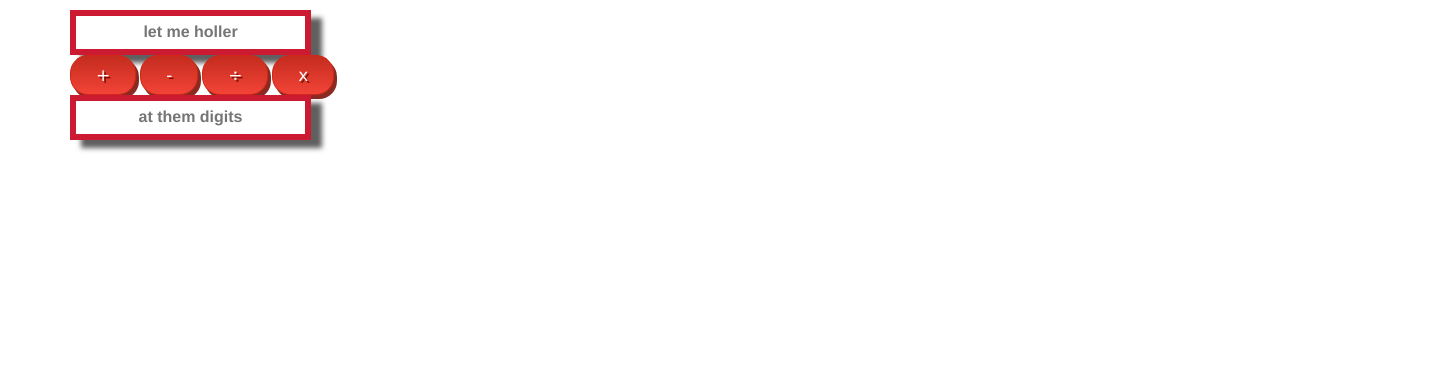
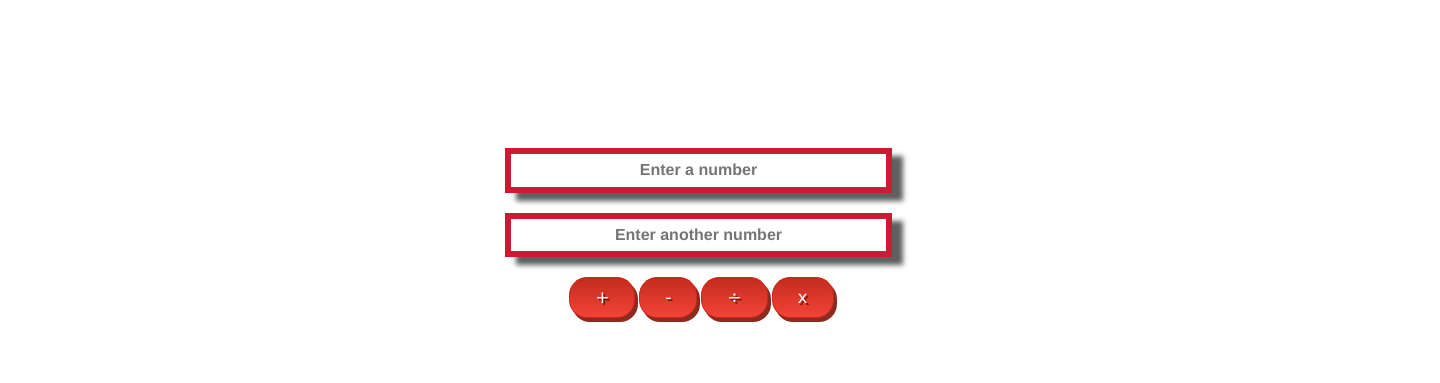
Before and after one commit to jortron/jsCalc, a plain HTML site: page index.html in a window 1280 px wide. Shown: the whole page, 1440 px wide, since content can reach past the window. Drawn offline with Linux system fonts and the light colour scheme.

Commit message:
commit final main.css & index.html

```diff
--- a/index.html
+++ b/index.html
@@ -8,28 +8,29 @@
 		<script src="main.js"></script>
 	</head>
 	<body>
-		<div class="container">
-			<div id="header">
+		<div class = "container">
+			<div class="main-container">
+				<div class="Calc-box">
+					<form id="form">
+						<div id="inputs">
+							<input id="first" type="text" name="first" placeholder="Enter a number"><br>
+							<input id="second" type="text" name="second" placeholder="Enter another number"><br>
+						</div>
+						<div id="buttons">
+							<input class="button" id="plus" type="button" value="+">
+							<input class="button" id="minus" type="button" value="-">
+							<input class="button" id="divide" type="button" value="&#247;">
+							<input class="button" id="multiply" type="button" value="x">
+						</div>
+					</form>
+				</div>
 			</div>
-
-			<div id="inputs">
-				<form>
-					 <input id="first" type="text" name="first" placeholder="let me holler"><br>
-					 <input class="button" id="plus" type="button" value="+">
-					 <input class="button" id="minus" type="button" value="-">
-					 <input class="button" id="divide" type="button" value="&#247;">
-					 <input class="button" id="multiply" type="button" value="x"><br>
-					 <input id="second" type="text" name="second" placeholder="at them digits"><br>
-
-
-				</form>
-
-
+			<div class="ans-container">
+				<div id="answer">
+					<h1 id="result"></h1>
+					<ul id="past-list"</ul>
+				</div>
 			</div>
-
-
-				<h1 id="result"></h1>
-
-
+		</div>
 	</body>
 </html>
--- a/main.css
+++ b/main.css
@@ -1,26 +1,126 @@
+
+.container {
+	width: 1440px;
+}
+
+.main-container {
+ 	background-color: white;
+	margin: 100px auto;
+	width: 100%;
+	display: inline-block;
+	padding: 10px;
+}
+
+.calc-box {
+	margin:  0 auto;
+	padding: 2%;
+	width: 35%;
+}
+
+#form {
+	margin 0 auto;
+	display: inline-block;
+	width: 100%;
+}
+
+#buttons {
+	margin: 0 auto;
+	width: 90%;
+}
+
+#first {
+	text-align: center;
+	margin: 0 auto 20px;
+	width: 90%;
+}
+
+#second{
+	text-align: center;
+	margin: 0 auto;
+	width: 90%;
+}
+
+.ans-container {
+	  background-color: white;
+ 	margin: 0 auto;
+	 width: 100%;
+  	display: inline-block;
+  	padding: 10px;
+}
+
+#answer {
+	margin: 0 auto;
+	width: 100%;
+}
+
+#answer h1 {
+	font-size: 68pt;
+	font-weight: bold;
+	color: black;
+	list-style: none;
+	margin: 0 auto;
+	width: 100%;
+	text-align: center;
+}
+
+li {
+	color: #888888;
+	list-style: none;
+	margin: 0 auto;
+	width: 100%;
+	text-align: center;
+}
+#buttons {
+	margin: 20px auto;
+	width: 70%;
+}
+.button {
+	box-shadow: 3px 4px 0px 0px #8a2a21 ;
+	background:linear-gradient(to bottom, #c62d1f  5%, #f24437  100%);
+	background-color:#c62d1f ;
+	border-radius:18px;
+	border:1px solid #d02718 ;
+	display:inline-block;
+	cursor:pointer;
+	color:#ffffff ;
+	font-family:Verdana;
+	font-size:17px;
+	margin: 0 auto;
+	padding:7px 25px;
+	text-decoration:none;
+	text-shadow:2px 2px 0px #810e05 ;
+	border: none;
+}
+
 #inputs {
+
 	margin-top: 10px;
 	width: 100%;
 	height: auto;
 }
 
-#result {
+.button:hover {
+
+background:linear-gradient(to bottom, #f24437  5%, #c62d1f  100%);
+	background-color:#f24437 ;
+	border: none;
+}
+.button:active {
+	position:relative;
+	border: none;
+}
+
+#first, #second {
+    font-size:16px; border-style:solid; padding:5px; border-width:6px; border-color:#cc1a32 ; box-shadow: 11px 8px 5px 0px rgba(42,42,42,.75); font-weight:bold; text-align:center;
+}
+#first, #second:focus {
+	outline:none;
 }
 
 .button {
--moz-box-shadow: 3px 4px 0px 0px #8a2a21;
--webkit-box-shadow: 3px 4px 0px 0px #8a2a21;
 	box-shadow: 3px 4px 0px 0px #8a2a21;
-background:-webkit-gradient(linear, left top, left bottom, color-stop(0.05, #c62d1f), color-stop(1, #f24437));
-background:-moz-linear-gradient(top, #c62d1f 5%, #f24437 100%);
-background:-webkit-linear-gradient(top, #c62d1f 5%, #f24437 100%);
-background:-o-linear-gradient(top, #c62d1f 5%, #f24437 100%);
-background:-ms-linear-gradient(top, #c62d1f 5%, #f24437 100%);
 	background:linear-gradient(to bottom, #c62d1f 5%, #f24437 100%);
-filter:progid:DXImageTransform.Microsoft.gradient(startColorstr='#c62d1f', endColorstr='#f24437',GradientType=0);
 	background-color:#c62d1f;
--moz-border-radius:18px;
--webkit-border-radius:18px;
 	border-radius:18px;
 	border:1px solid #d02718;
 	display:inline-block;
@@ -32,16 +132,12 @@ padding:7px 25px;
 	text-decoration:none;
 	text-shadow:2px 2px 0px #810e05;
 }
+
 .button:hover {
-background:-webkit-gradient(linear, left top, left bottom, color-stop(0.05, #f24437), color-stop(1, #c62d1f));
-background:-moz-linear-gradient(top, #f24437 5%, #c62d1f 100%);
-background:-webkit-linear-gradient(top, #f24437 5%, #c62d1f 100%);
-background:-o-linear-gradient(top, #f24437 5%, #c62d1f 100%);
-background:-ms-linear-gradient(top, #f24437 5%, #c62d1f 100%);
 	background:linear-gradient(to bottom, #f24437 5%, #c62d1f 100%);
-filter:progid:DXImageTransform.Microsoft.gradient(startColorstr='#f24437', endColorstr='#c62d1f',GradientType=0);
 	background-color:#f24437;
 }
+
 .button:active {
 	position:relative;
 	top:1px;
@@ -50,6 +146,7 @@ top:1px;
 #first, #second {
  	font-size:16px; border-style:solid; padding:5px; border-width:6px; border-color:#cc1a32; box-shadow: 11px 8px 5px 0px rgba(42,42,42,.75); font-weight:bold; text-align:center;
  }
+
 #first, #second:focus {
 	outline:none;
 }
```
Lines whose indentation alone changed are shown as unchanged.
